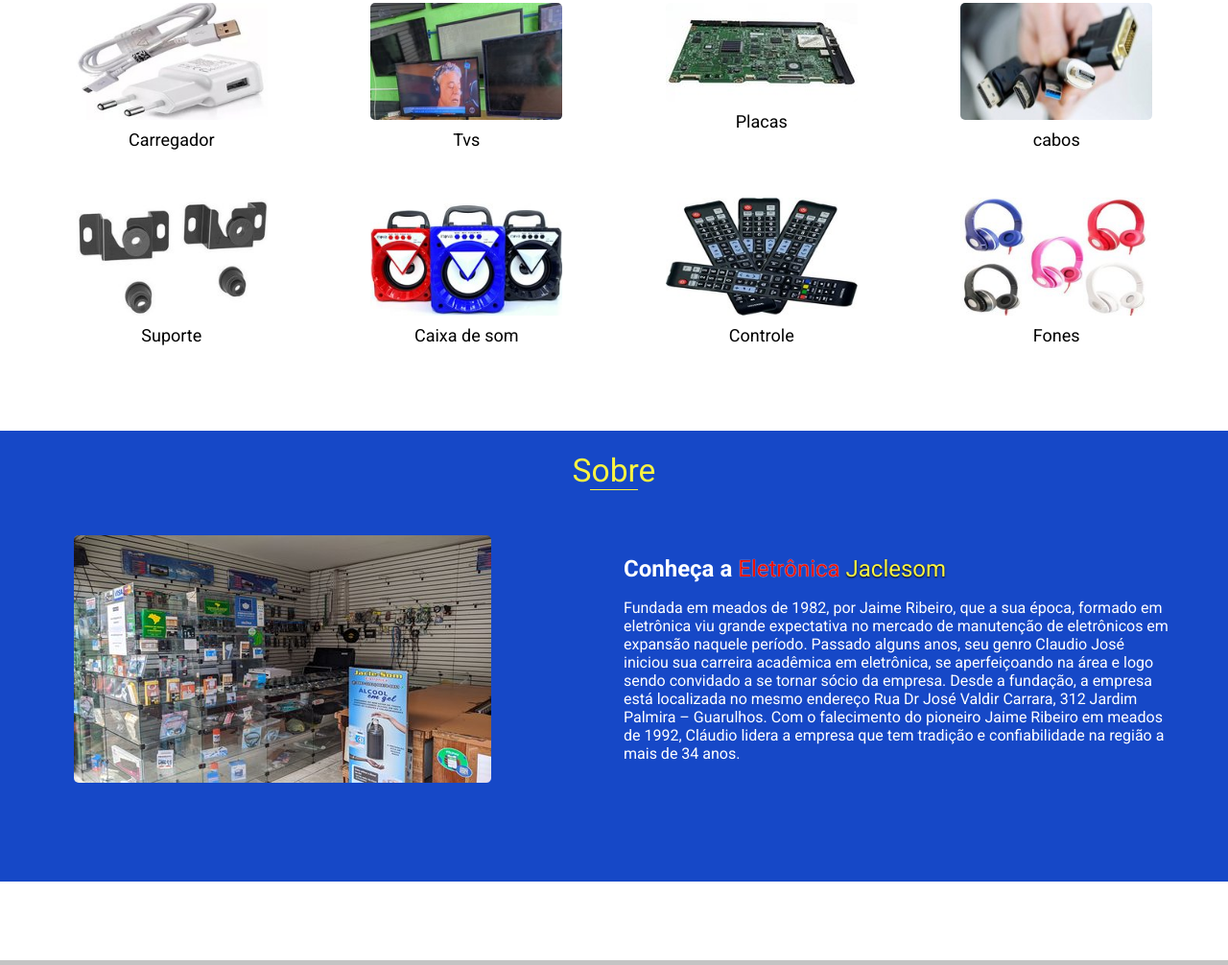
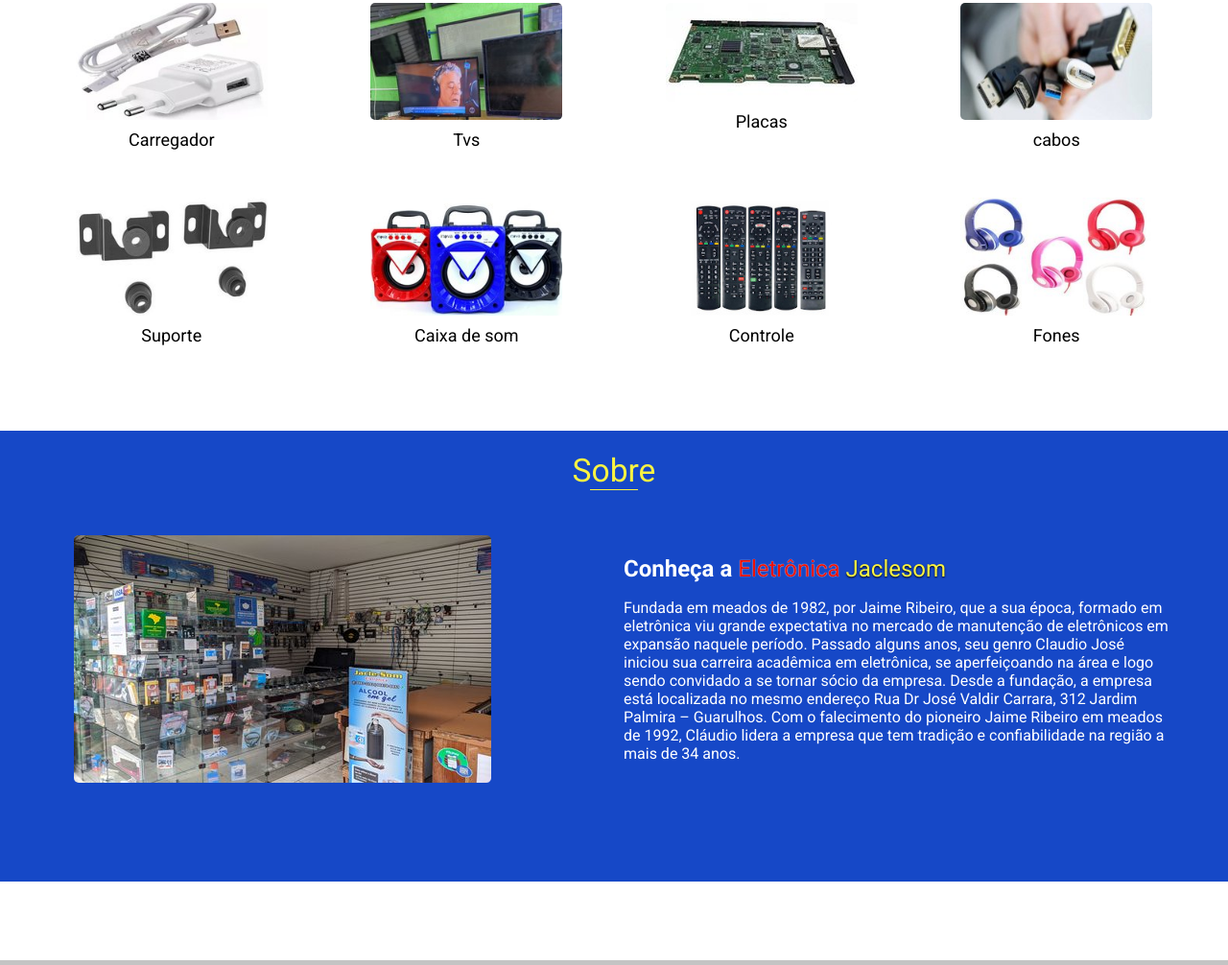
Before and after one commit to daniloadscavalcante/Freela-Site-eletronica, a plain HTML site: page index.html in a window 1280 px wide. Shown: the part 1730-2736 px from the top of the page at 96% size. Drawn offline with nearby package versions, Linux system fonts and the light colour scheme.

Commit message:
mais ajustes

```diff
--- a/index.html
+++ b/index.html
@@ -163,7 +163,7 @@
                     </article>
 
                     <article>
-                        <img class="products-gallery__img" src="_img/controle.jpg" alt="">
+                        <img class="products-gallery__img" src="_img/control1.jpg" alt="">
                         <h4 class="products-gallery__title">Controle</h4>
                     </article>
 
```
Also changed, not shown: _img/control1.jpg (added).
